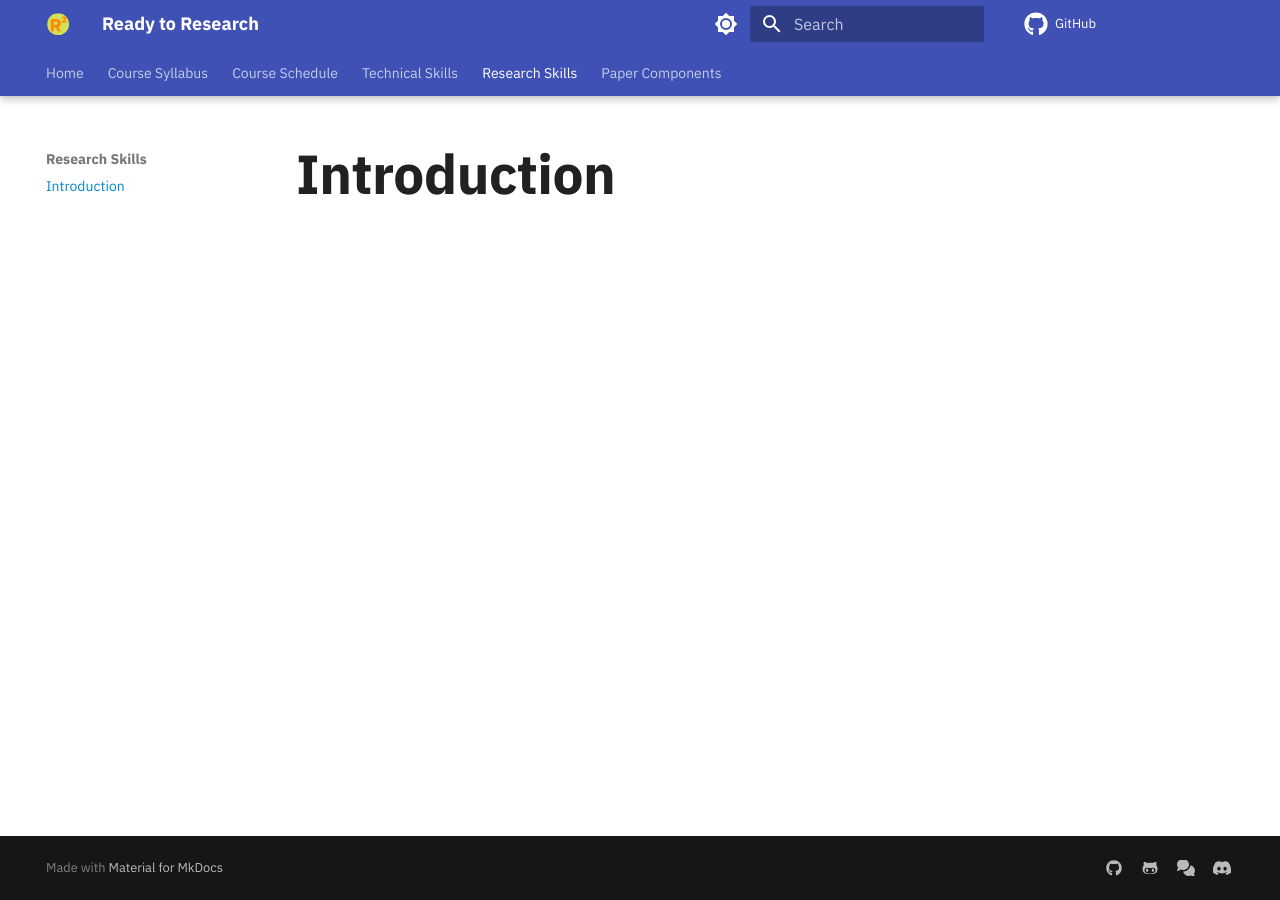
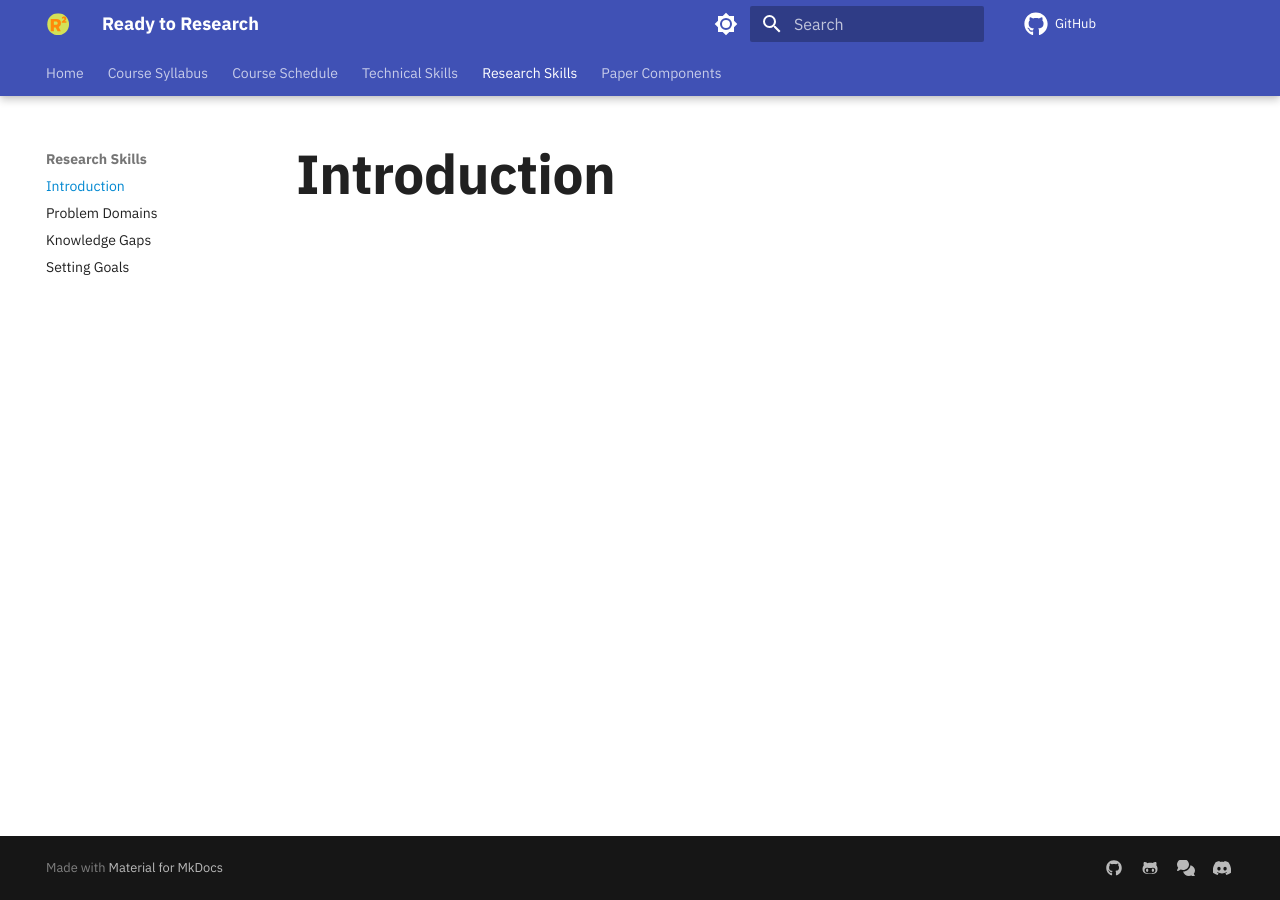
Before and after one commit to kaushal1014/research-paper-template-Athlete-Injuries, an MkDocs documentation site: the page built from docs/research-skills/introduction-research-skills.md, in a window 1280 px wide. Built offline with MkDocs 1.6.1 and Material for MkDocs 9.7.7, drawn with Linux system fonts in a browser that asks for light colours; comment, search, counter and statistics services are not loaded.

Commit message:
chore: Add new sections and file references in mkdocs.yml.

```diff
--- a/mkdocs.yml
+++ b/mkdocs.yml
@@ -188,5 +188,8 @@ nav:
     - Python Packaging: technical-skills/python-packages.md
   - Research Skills:
     - Introduction: research-skills/introduction-research-skills.md
+    - Problem Domains: research-skills/problem-domains.md
+    - Knowledge Gaps: research-skills/knowledge-gaps.md
+    - Setting Goals: research-skills/setting-goals.md
   - Paper Components:
     - Introduction: paper-components/introduction-paper-components.md
```
